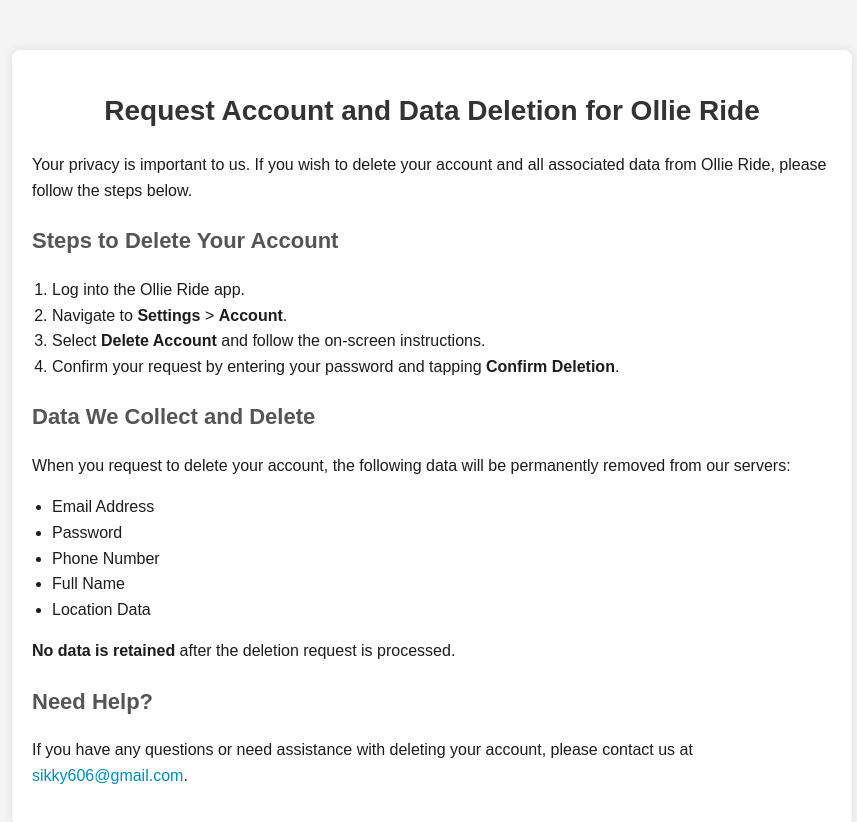
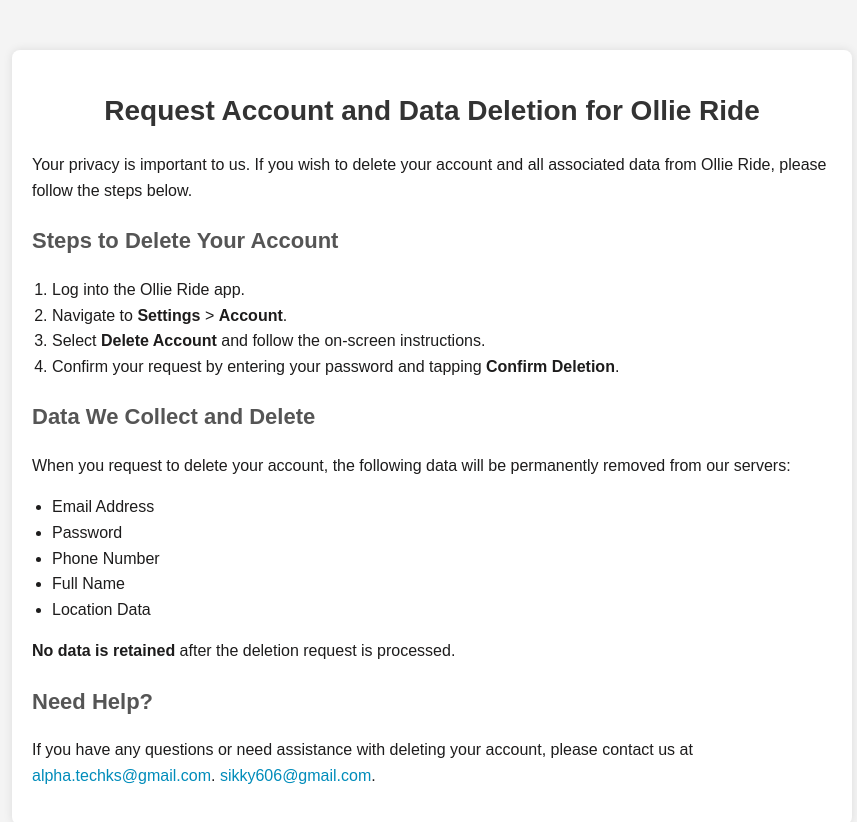
Before and after one commit to sparkle666/ollie-ride-data-privacy, a website: page index.html in a window 1280 px wide. Shown: the whole page, without its empty margins (208-1065 px from the left). Drawn offline with Linux system fonts and the light colour scheme.

Commit message:
added new emails to it

```diff
--- a/index.html
+++ b/index.html
@@ -35,7 +35,12 @@
   <p><strong>No data is retained</strong> after the deletion request is processed.</p>
 
   <h2>Need Help?</h2>
-  <p>If you have any questions or need assistance with deleting your account, please contact us at <a href="mailto:sikky606@gmail.com">sikky606@gmail.com</a>.</p>
+  <p>If you have any questions or need assistance with
+     deleting your account, please contact us
+      at
+      <a href="mailto:alpha.techks@gmail.com">alpha.techks@gmail.com</a>.
+    <a href="mailto:sikky606@gmail.com">sikky606@gmail.com</a>.
+    </p>
 </div>
 </body>
 </html>
```
Also changed, not shown: 1 other file.
